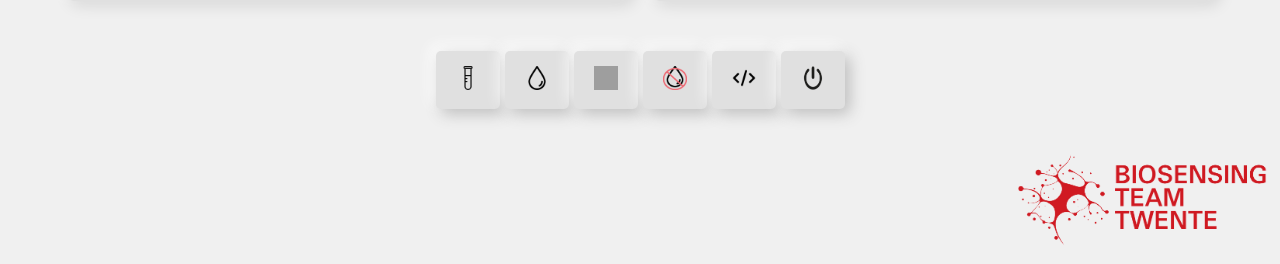
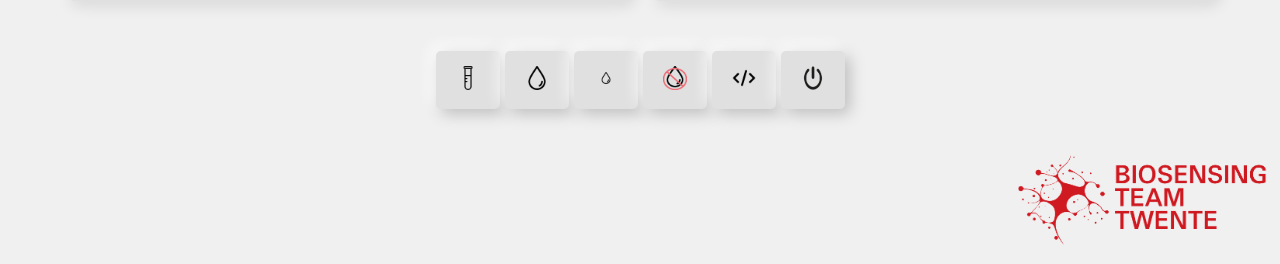
Before and after one commit to danilBren/BTT_2024, a Flask app: page / in a window 1280 px wide. Shown: the part 536-800 px from the top of the page. Run offline with Flask 3, Linux system fonts and the light colour scheme; some web fonts are replaced; grey boxes are pictures that could not be loaded.

Commit message:
added small image and linked it to the html

```diff
--- a/templates/index.html
+++ b/templates/index.html
@@ -291,7 +291,7 @@
     <div class="button-container">
         <button onclick="sendCommand('/sample_introduced')"><img src="static/icon_sample.png" alt="Sample Icon" width="24" height="24"></button>
         <button onclick="sendCommand('/fast_flow')"><img src="static/icon_cleanup.png" alt="Flow Icon" width="24" height="24"></button>
-        <button onclick="sendCommand('/slow_flow')"><img src="static/bhtbu.png" alt="Slow Flow Icon" width="24" height="24"></button>
+        <button onclick="sendCommand('/slow_flow')"><img src="static/icon_cleanup_small.png" alt="Slow Flow Icon" width="24" height="24"></button>
         <button onclick="sendCommand('/stop_flow')"><img src="static/icon_stop.png" alt="Stop Cleanup Icon" width="24" height="24"></button>
         <button onclick="openDebugModal()"><img src="static/icon_debug.png" alt="Debug Icon" width="24" height="24"></button>
         <button onclick="sendCommand('/device_off')"><img src="static/off.png" alt="Debug Icon" width="24" height="24"></button>
```
Also changed, not shown: static/icon_cleanup_small.png (added).
